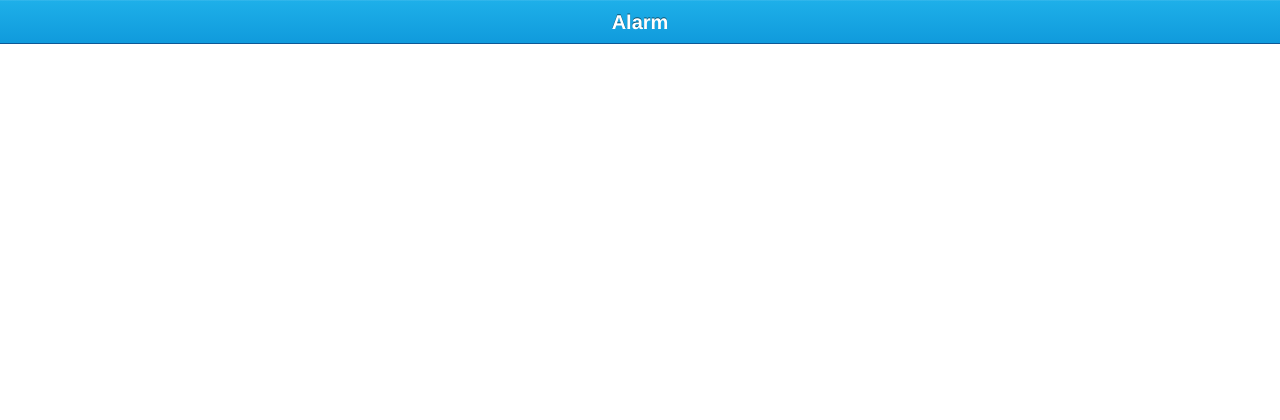
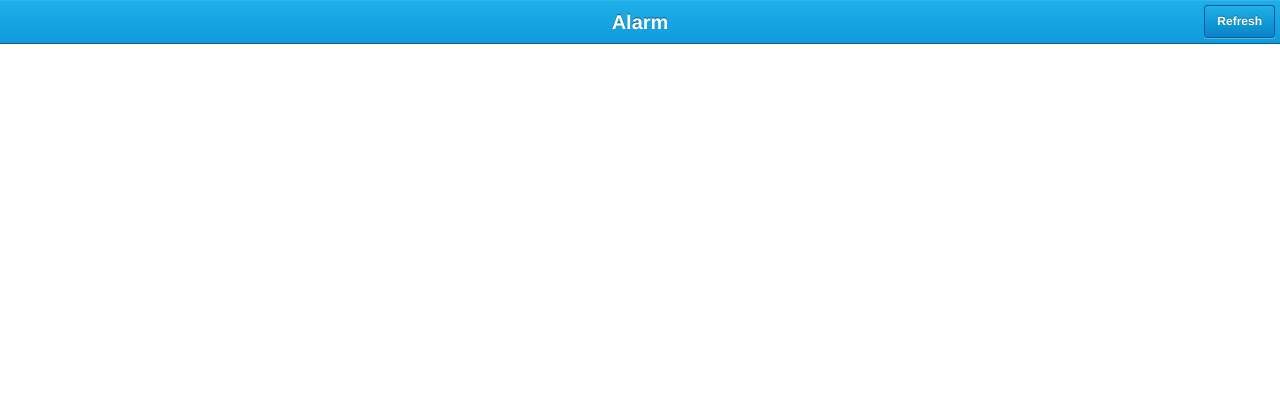
Before and after one commit to kprovost/domotica, a Django app: page /alarm in a window 1280 px wide. Shown: the top 420 px of the page. Run offline with Django 3.2, Linux system fonts and the light colour scheme; the visitor is signed in with stand-in values (Sample User, id 1); some libraries are stand-ins or nearby versions.

Commit message:
Refresh button

```diff
--- a/domotica/templates/header.html
+++ b/domotica/templates/header.html
@@ -30,6 +30,9 @@
 </a>
 {% endif %}
 <h1 class="title">{{ title }}</h1>
+<a id="refresh" class="button">
+    Refresh
+</a>
 </header>
 
 <div class="content">
--- a/static/domotica.js
+++ b/static/domotica.js
@@ -37,6 +37,11 @@ function all_off()
             });
 };
 
+function refresh()
+{
+    document.location.reload(true);
+};
+
 function installPostHandlers() {
     $(".light").each(function(index) {
         obj = $(".light")[index];
@@ -53,7 +58,8 @@ function installPostHandlers() {
         document.querySelector("#" + obj.id).addEventListener('toggle', toggle_blink);
     });
 
-    document.querySelector("#all_off").addEventListener('touched', all_off);
+    document.querySelector("#all_off").addEventListener('touchend', all_off);
+    document.querySelector("#refresh").addEventListener('touchend', refresh);
 };
 
 function readCookie(name) {
```
